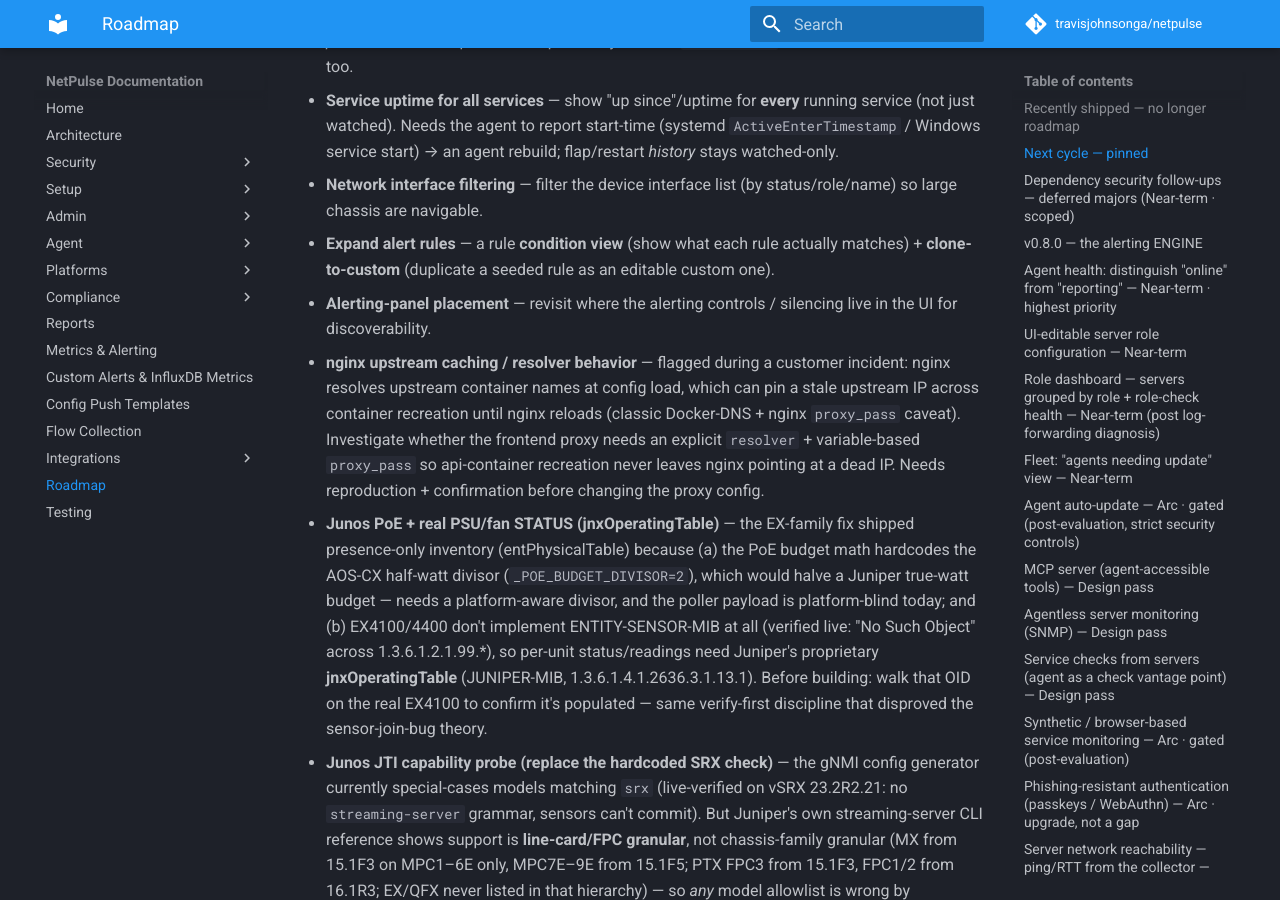
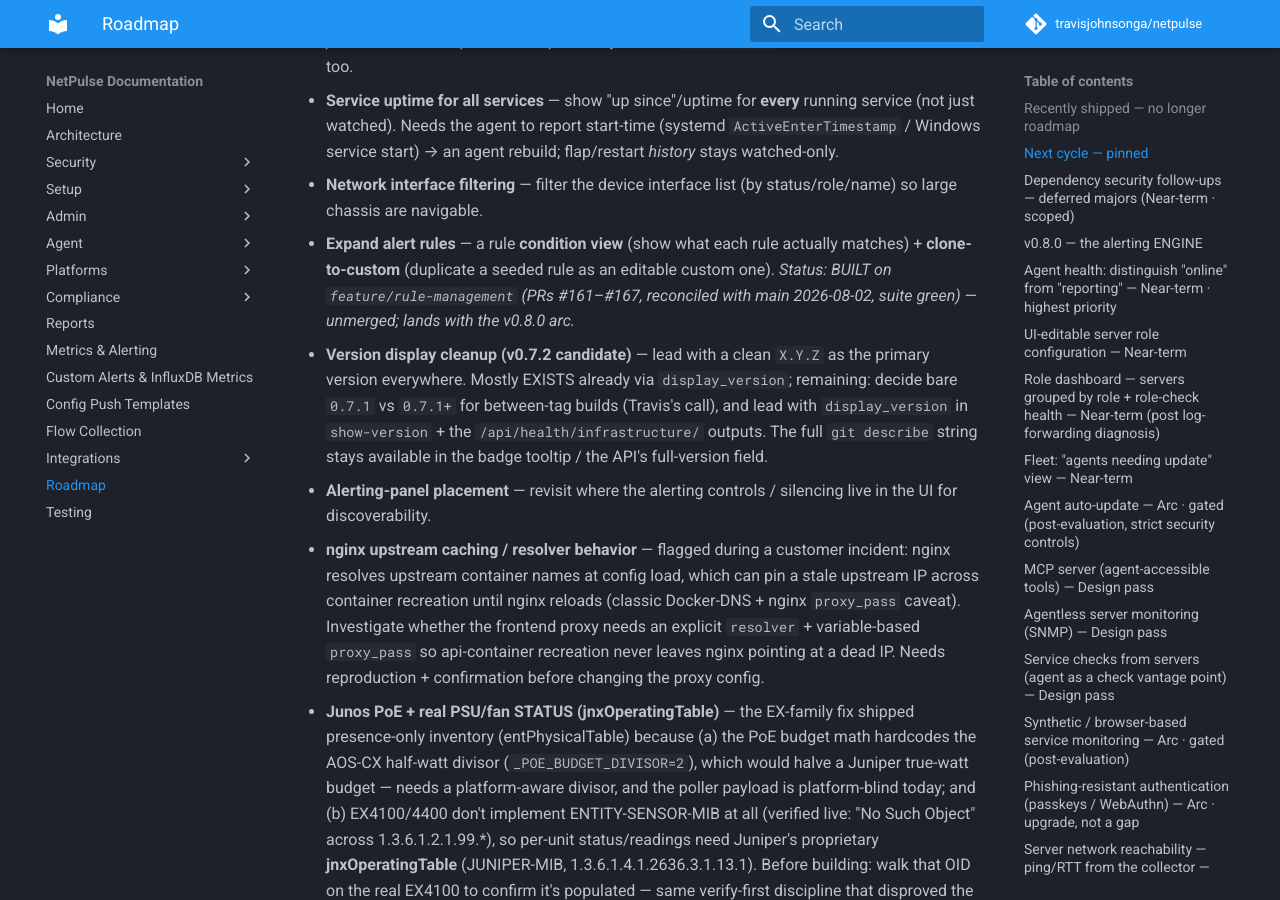
Before and after one commit to travisjohnsonga/netpulse, an MkDocs documentation site: the page built from docs/roadmap.md, in a window 1280 px wide and 900 px high, scrolled down 2040 px. Built offline with MkDocs 1.6.1 and Material for MkDocs 9.7.7, drawn with Linux system fonts in a browser that asks for light colours; comment, search, counter and statistics services are not loaded.

Commit message:
docs: post-stocktake refresh — Unreleased changelog, roadmap arc status + version-display pin
CHANGELOG gains an Unreleased section (#183/#185 fixes, the 20-PR Dependabot
batch, #184 docs refresh). Roadmap: 'Expand alert rules' marked BUILT on the
reconciled feature/rule-management arc (unmerged, lands with v0.8.0); new
version-display cleanup pin (v0.7.2 candidate).

Co-Authored-By: Claude Fable 5 <noreply@anthropic.com>

```diff
--- a/docs/roadmap.md
+++ b/docs/roadmap.md
@@ -91,6 +91,14 @@ shipped work):
   status/role/name) so large chassis are navigable.
 - **Expand alert rules** — a rule **condition view** (show what each rule actually
   matches) + **clone-to-custom** (duplicate a seeded rule as an editable custom one).
+  *Status: BUILT on `feature/rule-management` (PRs #161–#167, reconciled with main
+  2026-08-02, suite green) — unmerged; lands with the v0.8.0 arc.*
+- **Version display cleanup (v0.7.2 candidate)** — lead with a clean `X.Y.Z` as
+  the primary version everywhere. Mostly EXISTS already via `display_version`;
+  remaining: decide bare `0.7.1` vs `0.7.1+` for between-tag builds (Travis's
+  call), and lead with `display_version` in `show-version` + the
+  `/api/health/infrastructure/` outputs. The full `git describe` string stays
+  available in the badge tooltip / the API's full-version field.
 - **Alerting-panel placement** — revisit where the alerting controls / silencing
   live in the UI for discoverability.
 - **nginx upstream caching / resolver behavior** — flagged during a
```
Also changed, not shown: CHANGELOG.md (+30 -0 lines).
